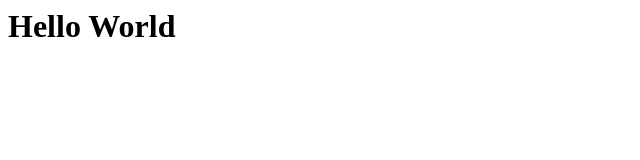
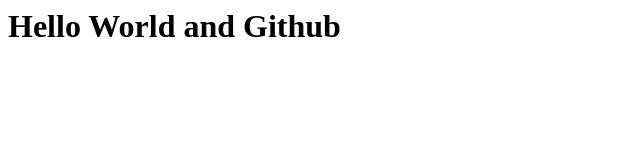
Before and after one commit to Turco76/DCS, a plain HTML site: page index.html in a window 1280 px wide. Shown: the whole page, without its empty margins (0-640 px from the left). Drawn offline with Linux system fonts and the light colour scheme.

Commit message:
adicionamos a palavra github

```diff
--- a/index.html
+++ b/index.html
@@ -1,5 +1,6 @@
 <html>
     <body>
-        <h1>Hello World</h1>
+        <h1>Hello World and Github</h1>
+        <script src="js/index.js"></script>
     </body>
 </html>
```
Also changed, not shown: js/index.js (added).
